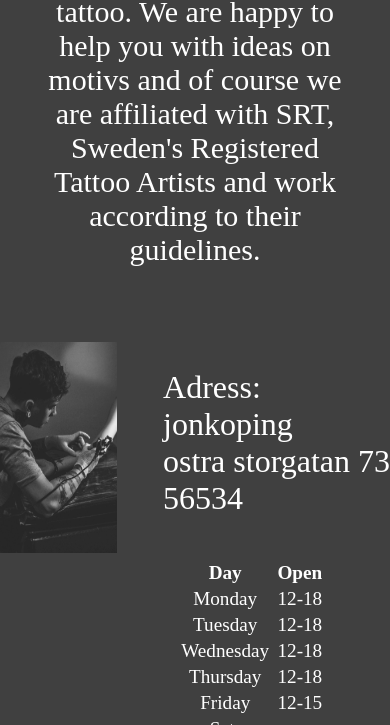
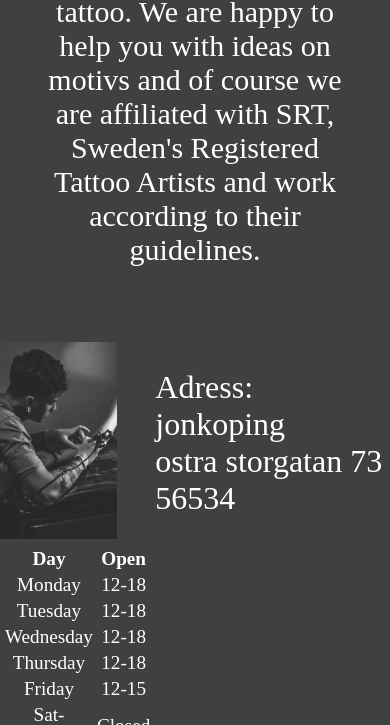
Before and after one commit to ThomRadstrom/INK-ART, a plain HTML site: page about.html in a window 390 px wide. Shown: the part 392-1117 px from the top of the page. Drawn offline with Linux system fonts and the light colour scheme.

Commit message:
Add media query to about.html and changed margins to text and open times

```diff
--- a/assets/css/style.css
+++ b/assets/css/style.css
@@ -75,7 +75,9 @@ li a:hover {
     position: relative;
     float: right;
     color: white;
-    font-size: xx-large
+    font-size: xx-large;
+    margin-right: 2%;
+
 }
 
 .open-times {
@@ -86,7 +88,7 @@ li a:hover {
     width: 20%;
     font-size: larger;
     text-align: center;
-    margin-right: 15%;
+    margin-right: 9%;
 }
 
 .container::after {
@@ -181,3 +183,9 @@ footer {
       top: 10%;
     }
   }
+
+  @media screen and (max-width: 670px) {
+    .open-times {
+      float: none;
+    }
+  }
```
